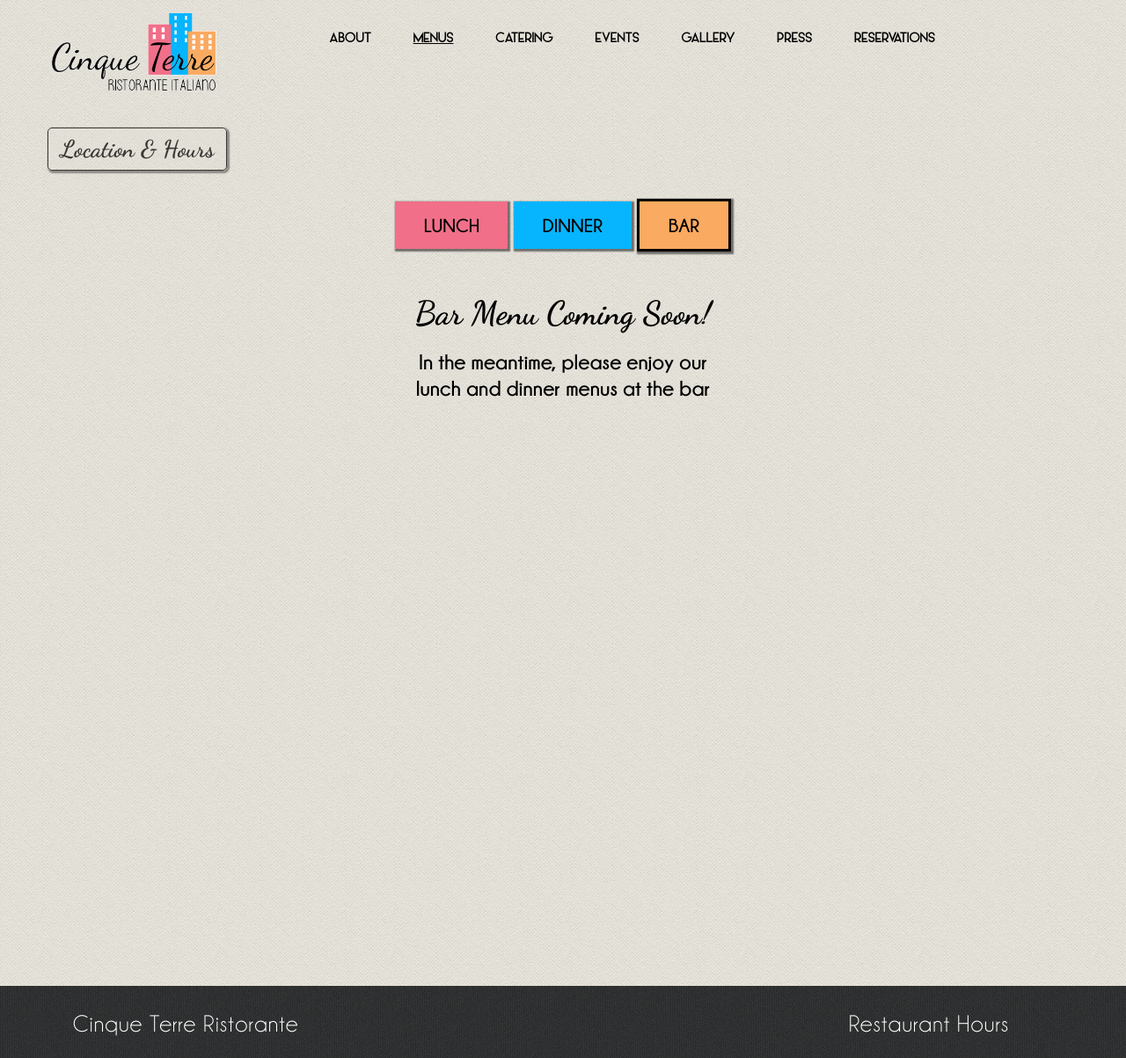
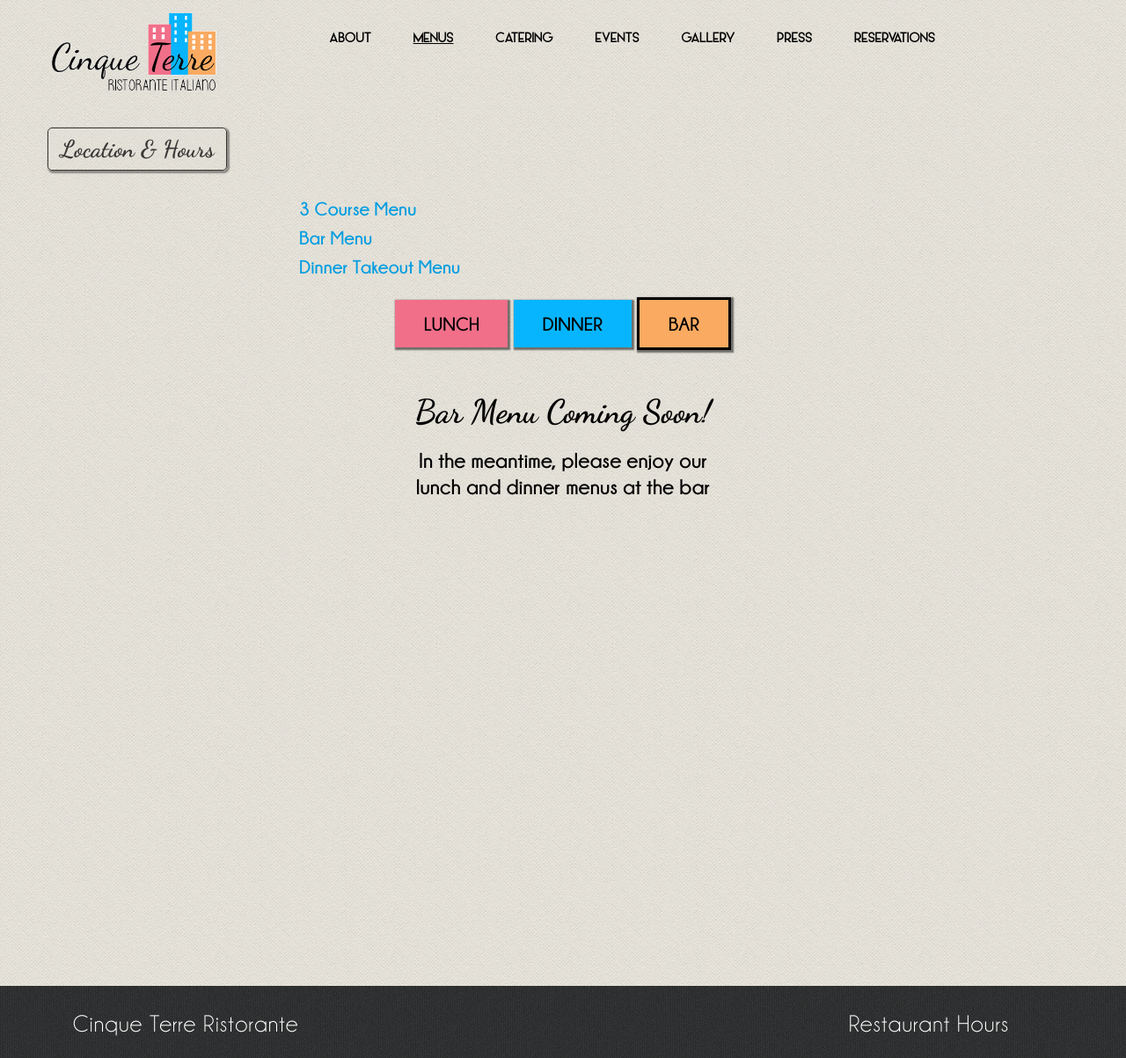
Before and after one commit to cinqueterreli/cinqueterre.github.io, a Jekyll site: the page built from bar-menu.html, in a window 1280 px wide, cut to the strip 0-1203 px from the top of the page. Shown: the whole strip at 88% size. Built offline with Jekyll 4.4.1, drawn with Linux system fonts in a browser that asks for light colours; nearby versions of some CDN libraries.

Commit message:
ready to go live yo

```diff
--- a/_includes/menu-links.html
+++ b/_includes/menu-links.html
@@ -1,4 +1,4 @@
-<div class="homepage-announcement">
+<div class="homepage-announcement" style="padding:0;">
 <p class="blurb-wrap" style="text-indent:0;">
 		<a href="/cinqueGiorniMenu.pdf" target="_blank" class="body-link">3 Course Menu</a><br />
 		<a href="/barMenu.pdf" target="_blank" class="body-link">Bar Menu</a><br />
--- a/css/main.css
+++ b/css/main.css
@@ -743,8 +743,6 @@
 /* ----- HOMEPAGE ----- */
 
 .homepage-announcement {
-	visibility: hidden;
-	position:absolute;
 	margin:0 auto;
 	padding: 1.5em 0;
 }
```
Also changed, not shown: 1 other file.
